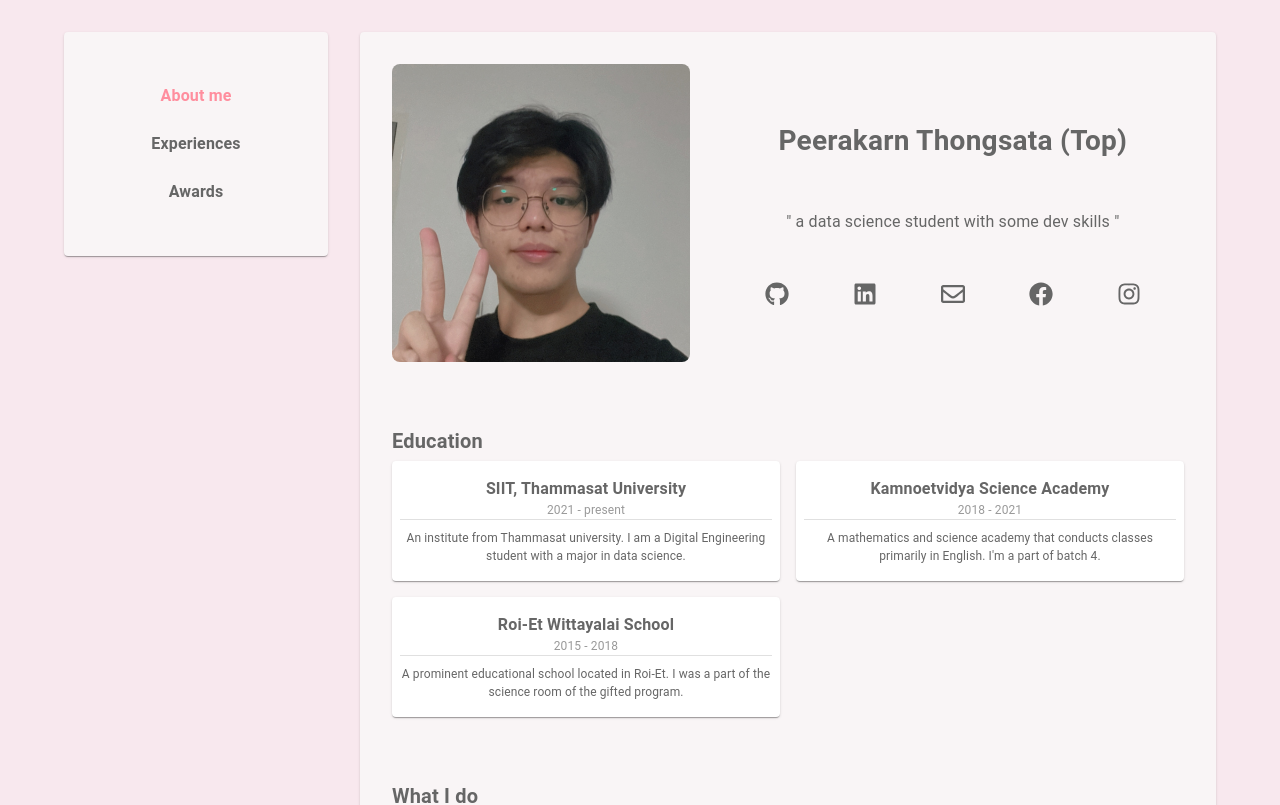
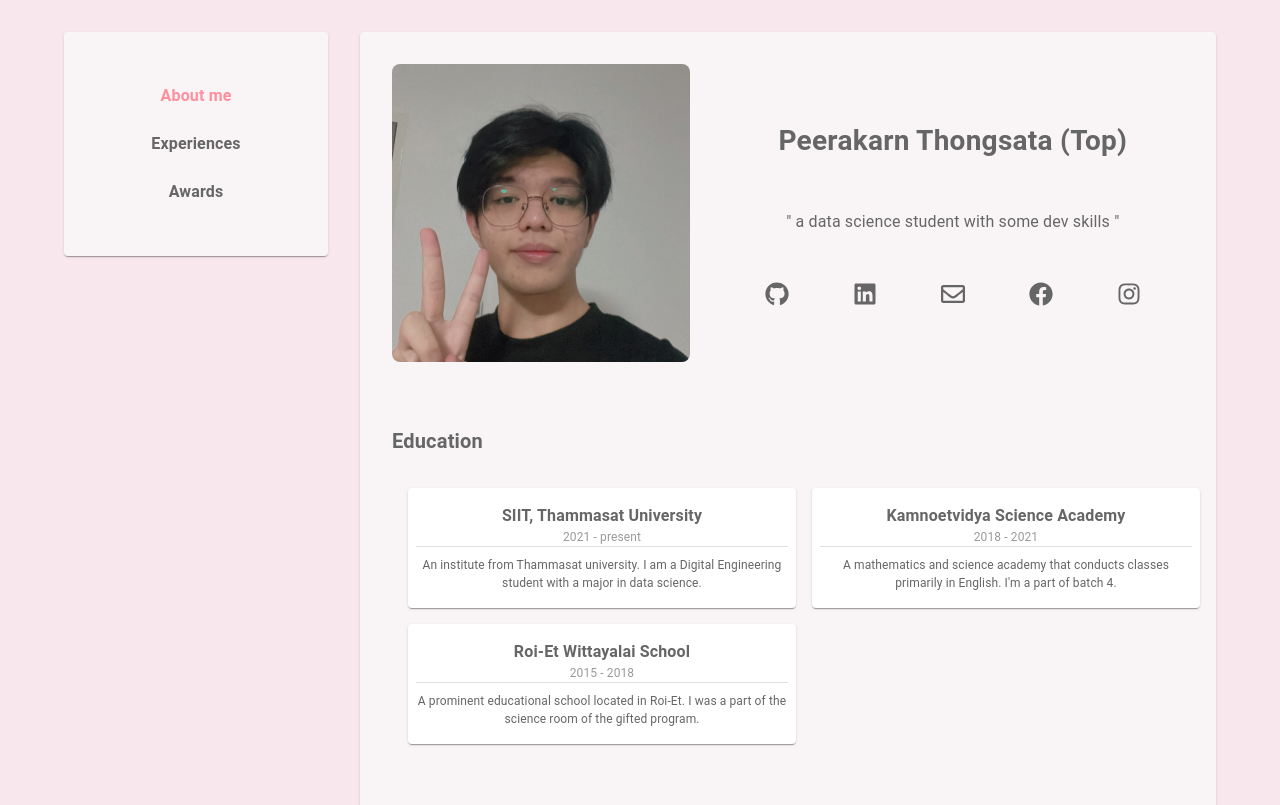
Before and after one commit to T0peerakarn/resume, a Next.js app: page / in a window 1280 px wide. Shown: the top 805 px of the page. Built offline with nearby package versions, Linux system fonts and the light colour scheme.

Commit message:
feat: adjust spaceing between header and cards

```diff
--- a/src/components/CardList/index.tsx
+++ b/src/components/CardList/index.tsx
@@ -1,4 +1,4 @@
-import { Box, Grid, Typography, useMediaQuery } from "@mui/material";
+import { Grid, Stack, Typography, useMediaQuery } from "@mui/material";
 
 interface Props {
   title: string;
@@ -11,7 +11,7 @@ const CardList = (props: Props) => {
   const isTablet = useMediaQuery("(min-width:768px)");
 
   return (
-    <Box>
+    <Stack spacing={2}>
       <Typography
         sx={{
           color: "#666666",
@@ -26,7 +26,7 @@ const CardList = (props: Props) => {
       <Grid container columns={isTablet ? props.columns : 1} spacing={2}>
         {props.children}
       </Grid>
-    </Box>
+    </Stack>
   );
 };
 
```
